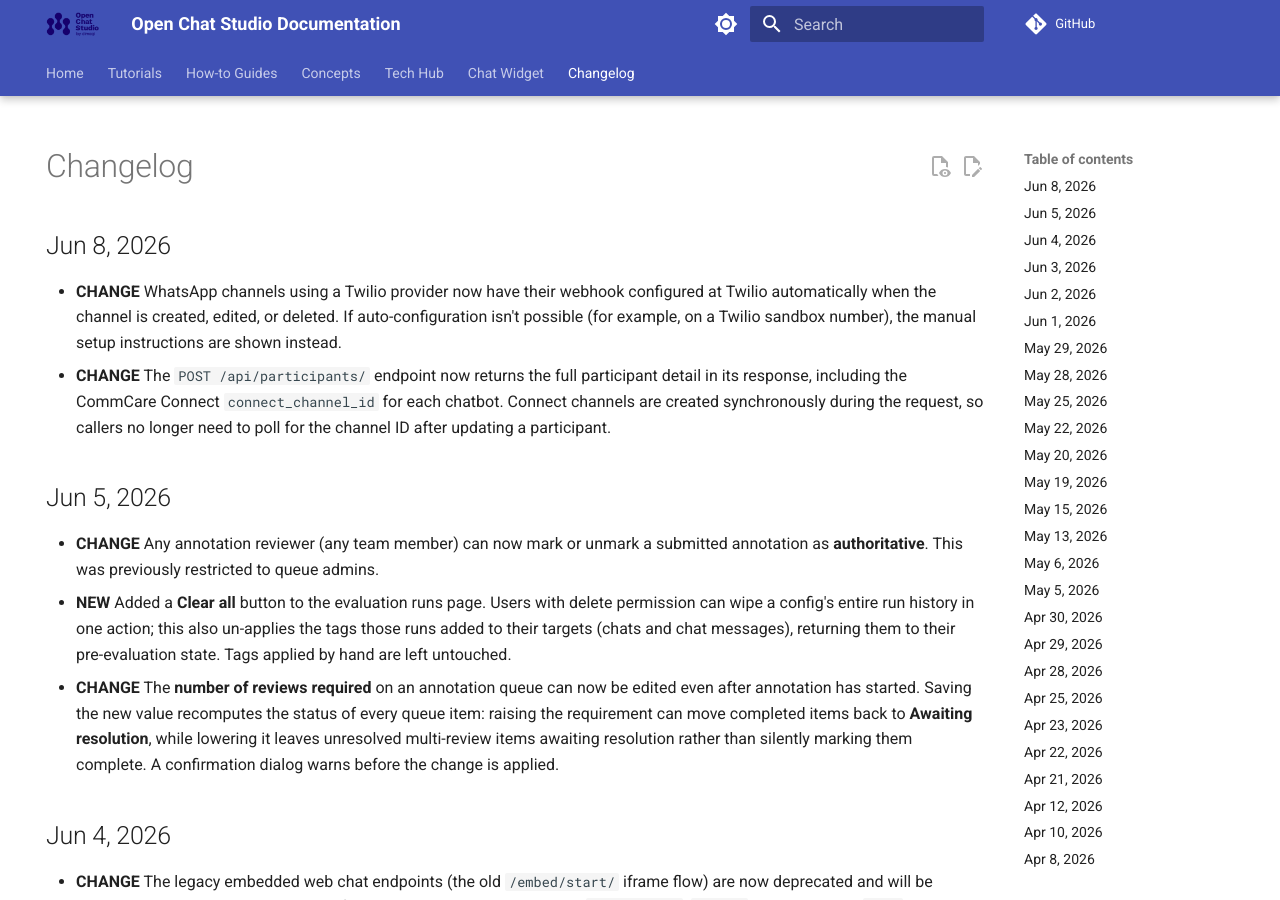
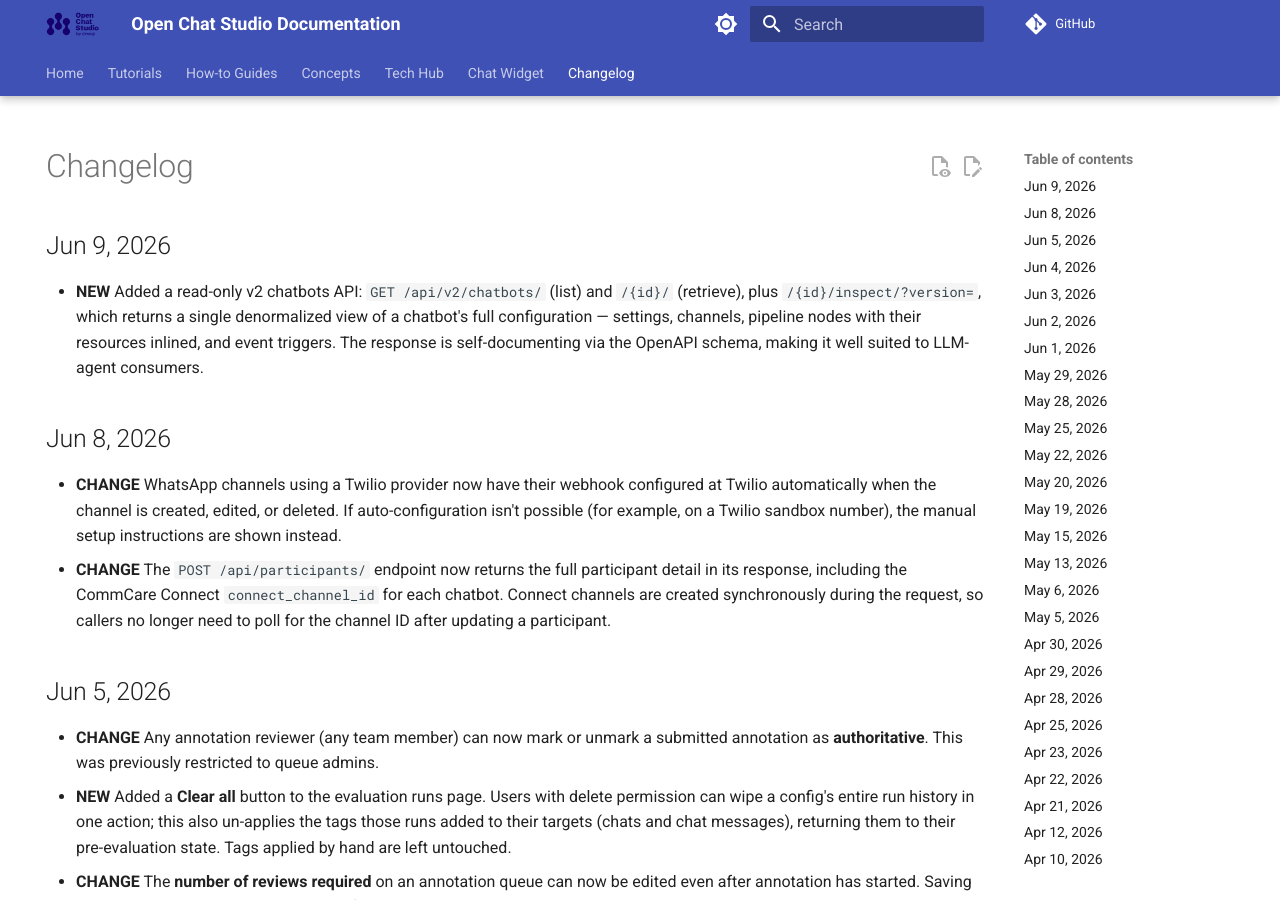
Before and after one commit to dimagi/open-chat-studio-docs, an MkDocs documentation site: the page built from docs/changelog.md, in a window 1280 px wide and 900 px high. Built offline with MkDocs 1.6.1 and Material for MkDocs 9.7.7, drawn with Linux system fonts in a browser that asks for light colours; a script that is not in the unit is left out; comment, search, counter and statistics services are not loaded.

Commit message:
update changelog and docs from OCS PR #3536
Co-Authored-By: Claude Opus 4.8 (1M context) <noreply@anthropic.com>

```diff
--- a/docs/changelog.md
+++ b/docs/changelog.md
@@ -4,6 +4,9 @@ hide:
 ---
 
 # Changelog
+## Jun 9, 2026
+* **NEW** Added a read-only v2 chatbots API: `GET /api/v2/chatbots/` (list) and `/{id}/` (retrieve), plus `/{id}/inspect/?version=`, which returns a single denormalized view of a chatbot's full configuration — settings, channels, pipeline nodes with their resources inlined, and event triggers. The response is self-documenting via the OpenAPI schema, making it well suited to LLM-agent consumers.
+
 ## Jun 8, 2026
 * **CHANGE** WhatsApp channels using a Twilio provider now have their webhook configured at Twilio automatically when the channel is created, edited, or deleted. If auto-configuration isn't possible (for example, on a Twilio sandbox number), the manual setup instructions are shown instead.
 * **CHANGE** The `POST /api/participants/` endpoint now returns the full participant detail in its response, including the CommCare Connect `connect_channel_id` for each chatbot. Connect channels are created synchronously during the request, so callers no longer need to poll for the channel ID after updating a participant.
```
